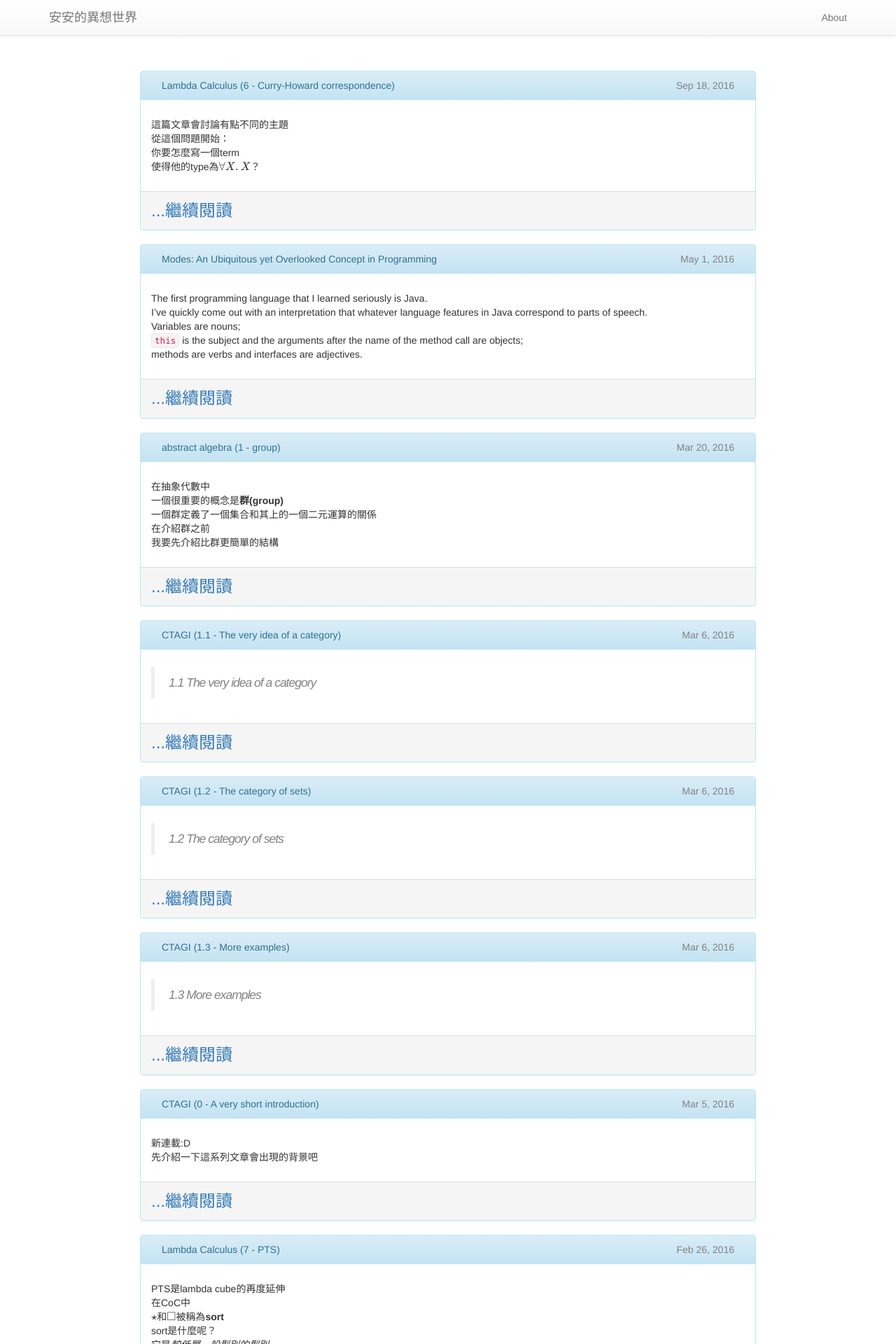
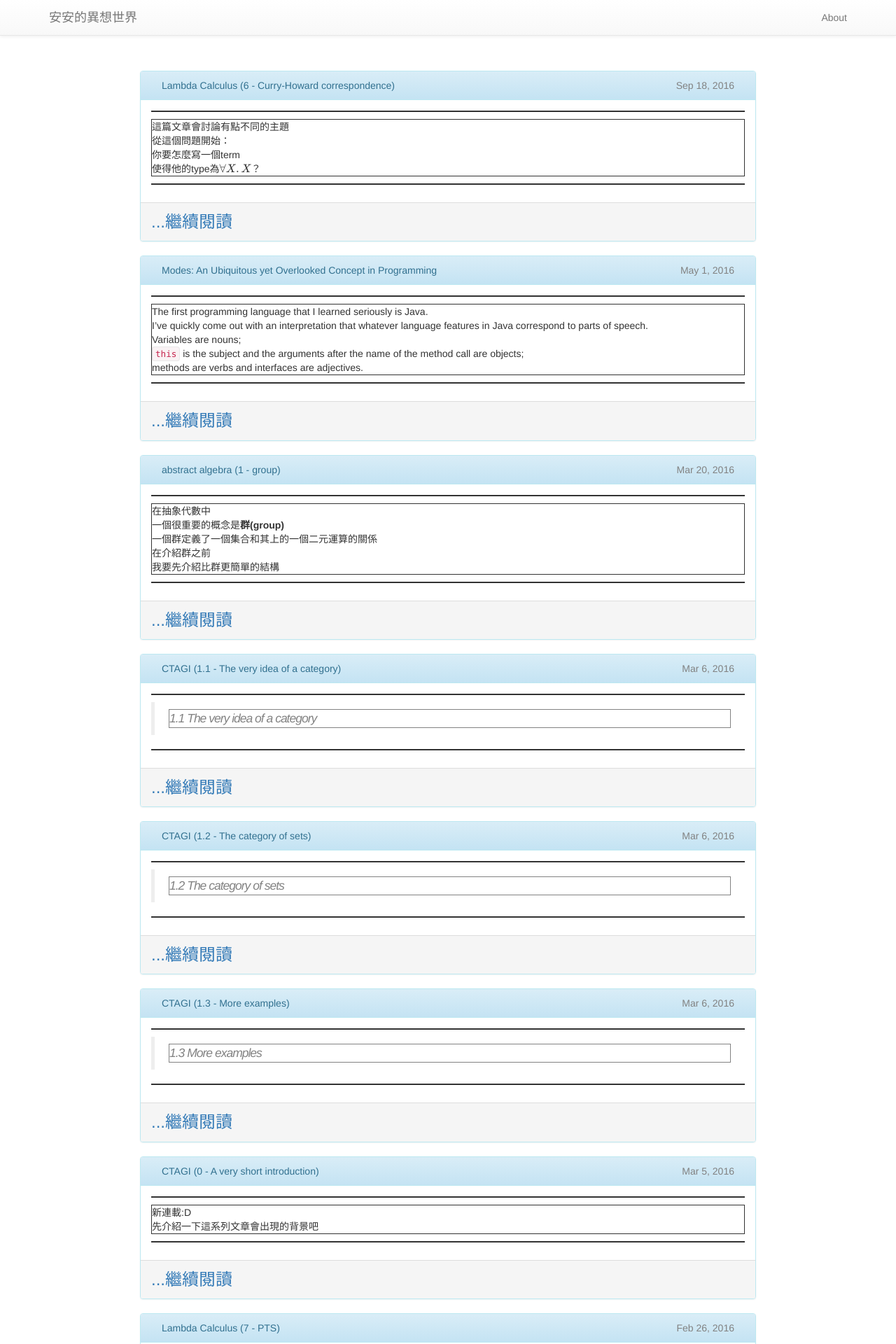
Before and after one commit to AndyShiue/AndyShiue.github.io, a Jekyll site: the page built from index.html, in a window 1280 px wide. Shown: the top 1920 px of the page at 70% size. Built offline with Jekyll 4.4.1, drawn with Linux system fonts in a browser that asks for light colours; formulas are drawn with MathJax 3.

Commit message:
Update SASS.

```diff
--- a/_sass/_base.scss
+++ b/_sass/_base.scss
@@ -85,7 +85,13 @@ h1, h2, h3, h4, h5, h6 {
     font-weight: $base-font-weight;
 }
 
-
+/**
+ * Tables
+ */
+p {
+    border-width: 1px;
+    border-style: solid;
+}
 
 /**
  * Links
```
